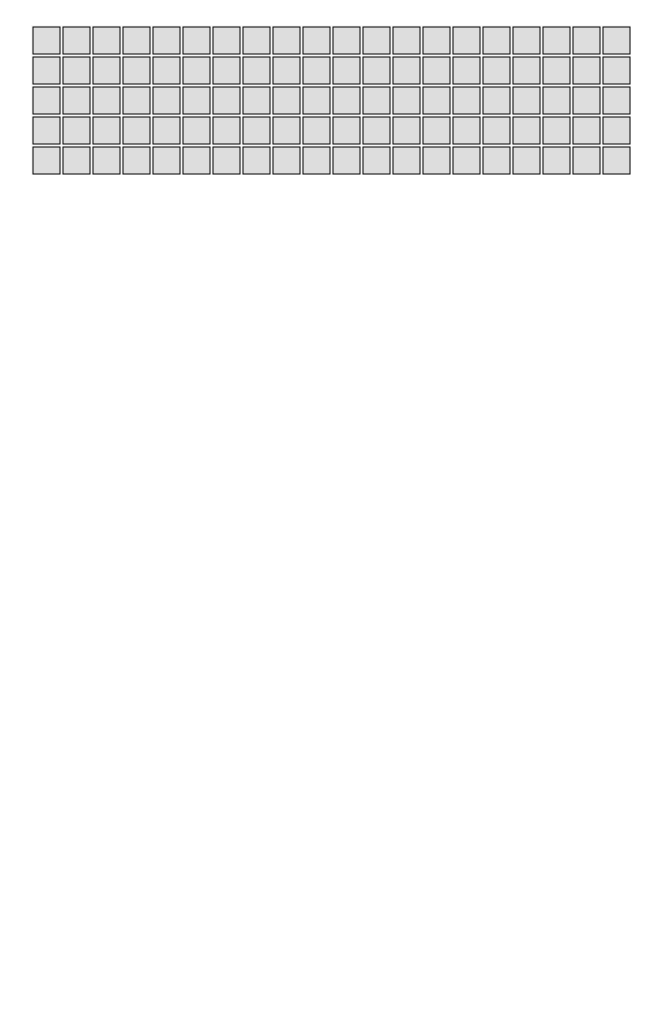
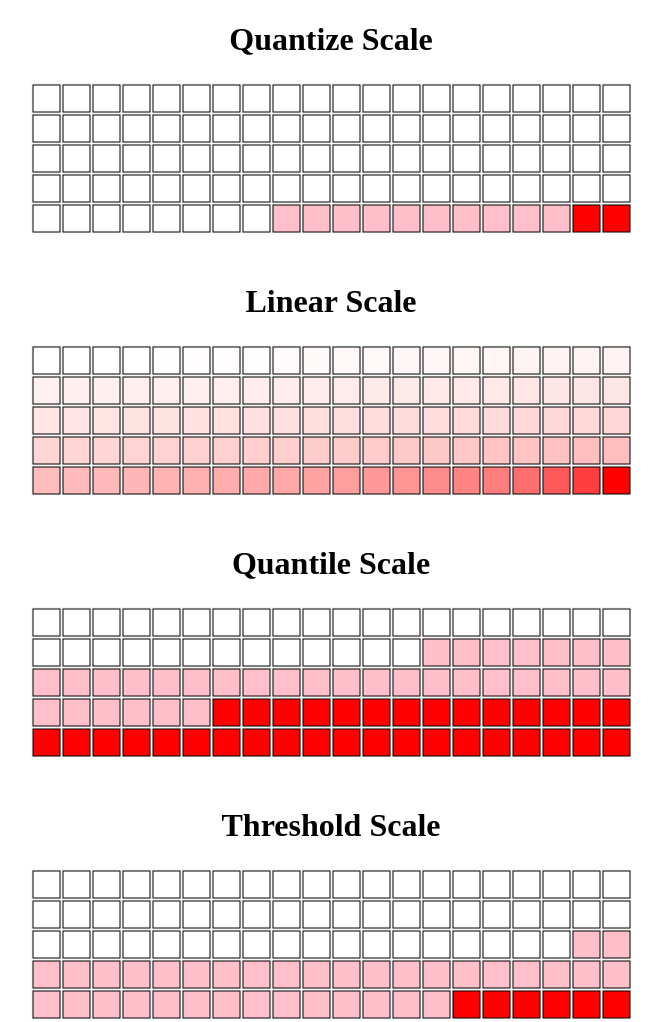
Before and after one commit to ckorbel/bug-free-computing-machine, a plain HTML site: page heatmap/index.html in a window 1280 px wide. Shown: the whole page, without its empty margins (309-971 px from the left). Before the commit the page ends 800 px from the top, so only its background shows below. Drawn offline with nearby package versions, Linux system fonts and the light colour scheme.

Commit message:
heat maps

```diff
--- a/heatmap/index.html
+++ b/heatmap/index.html
@@ -8,7 +8,19 @@
   </head>
 
   <body>
+    <h1>Quantize Scale</h1>
+    <div class="chart" id="heatmap2"></div>
+
+    <h1>Linear Scale</h1>
     <div class="chart" id="heatmap1"></div>
+
+    <!-- just evenly disturbs across buckets dont totally understand the point tbh -->
+    <h1>Quantile Scale</h1>
+    <div class="chart" id="heatmap3"></div>
+
+    <!-- basically like a grade 90% to get an A, 80-89% for a B -->
+    <h1>Threshold Scale</h1>
+    <div class="chart" id="heatmap4"></div>
     <script src="https://d3js.org/d3.v6.min.js"></script>
     <script src="script.js"></script>
   </body>
--- a/heatmap/script.js
+++ b/heatmap/script.js
@@ -1,6 +1,6 @@
-async function draw(element) {
+async function draw(element, scale) {
   const data = await d3.json("data.json");
-
+  data.sort((a, b) => a - b);
   const dimensions = {
     width: 600,
     height: 150,
@@ -14,6 +14,32 @@ async function draw(element) {
     .attr("width", dimensions.width)
     .attr("height", dimensions.height);
 
+  // Scales
+  let colorScale;
+  if (scale === "linear") {
+    colorScale = d3
+      .scaleLinear()
+      .domain(d3.extent(data))
+      .range(["white", "red"]);
+  } else if (scale === "quantize") {
+    colorScale = d3
+      .scaleQuantize()
+      .domain(d3.extent(data))
+      .range(["white", "pink", "red"]);
+  } else if (scale === "quantile") {
+    colorScale = d3
+      .scaleQuantile()
+      .domain(data)
+      .range(["white", "pink", "red"]);
+
+    console.log("Quantize:", colorScale.quantiles());
+  } else if (scale === "threshold") {
+    // the threshold for upper class vs middle class
+    colorScale = d3
+      .scaleThreshold()
+      .domain([45200, 135600])
+      .range(["white", "pink", "red"]);
+  }
   // draw rectangles
   svg
     .append("g")
@@ -26,7 +52,11 @@ async function draw(element) {
     .attr("width", box - 3)
     .attr("height", box - 3)
     .attr("x", (d, i) => box * (i % 20))
-    .attr("y", (d, i) => box * ((i / 20) | 0));
+    .attr("y", (d, i) => box * ((i / 20) | 0))
+    .attr("fill", (d) => colorScale(d));
 }
 
-draw("#heatmap1");
+draw("#heatmap1", "linear");
+draw("#heatmap2", "quantize");
+draw("#heatmap3", "quantile");
+draw("#heatmap4", "threshold");
```
